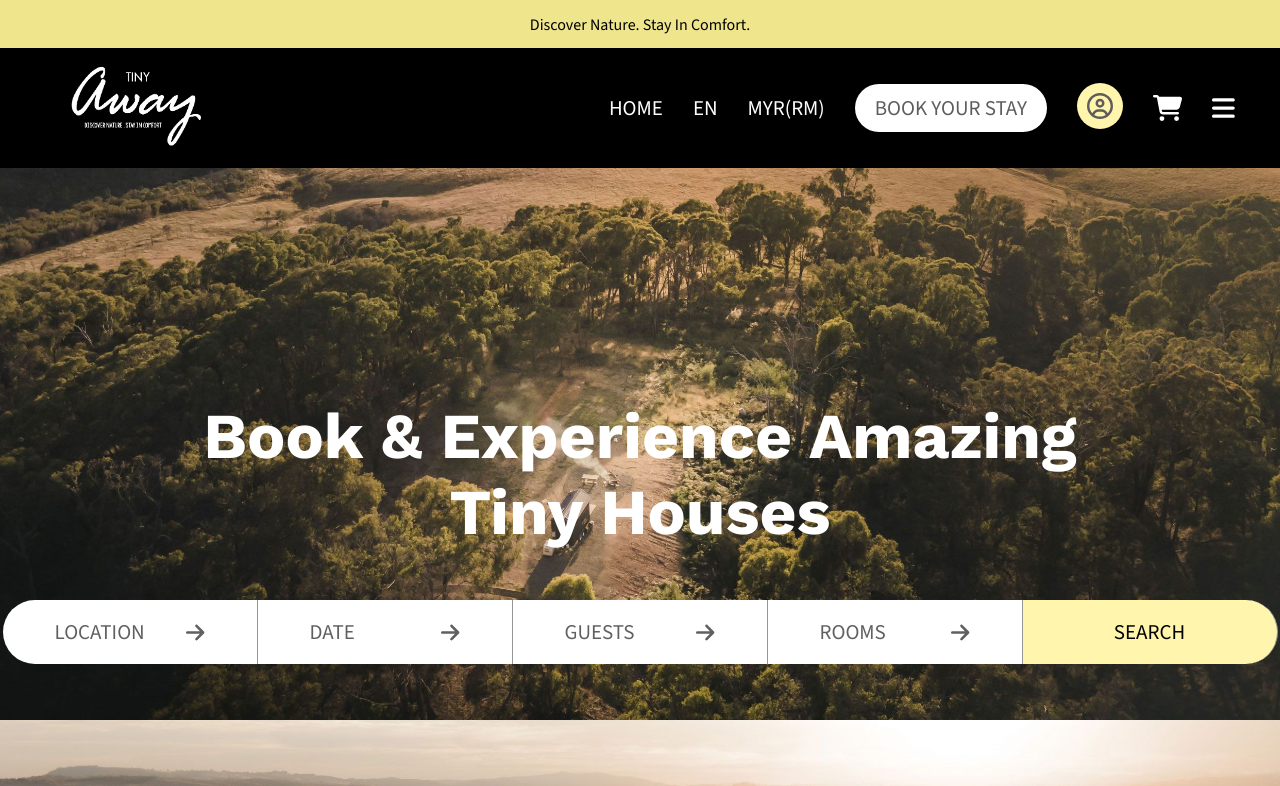
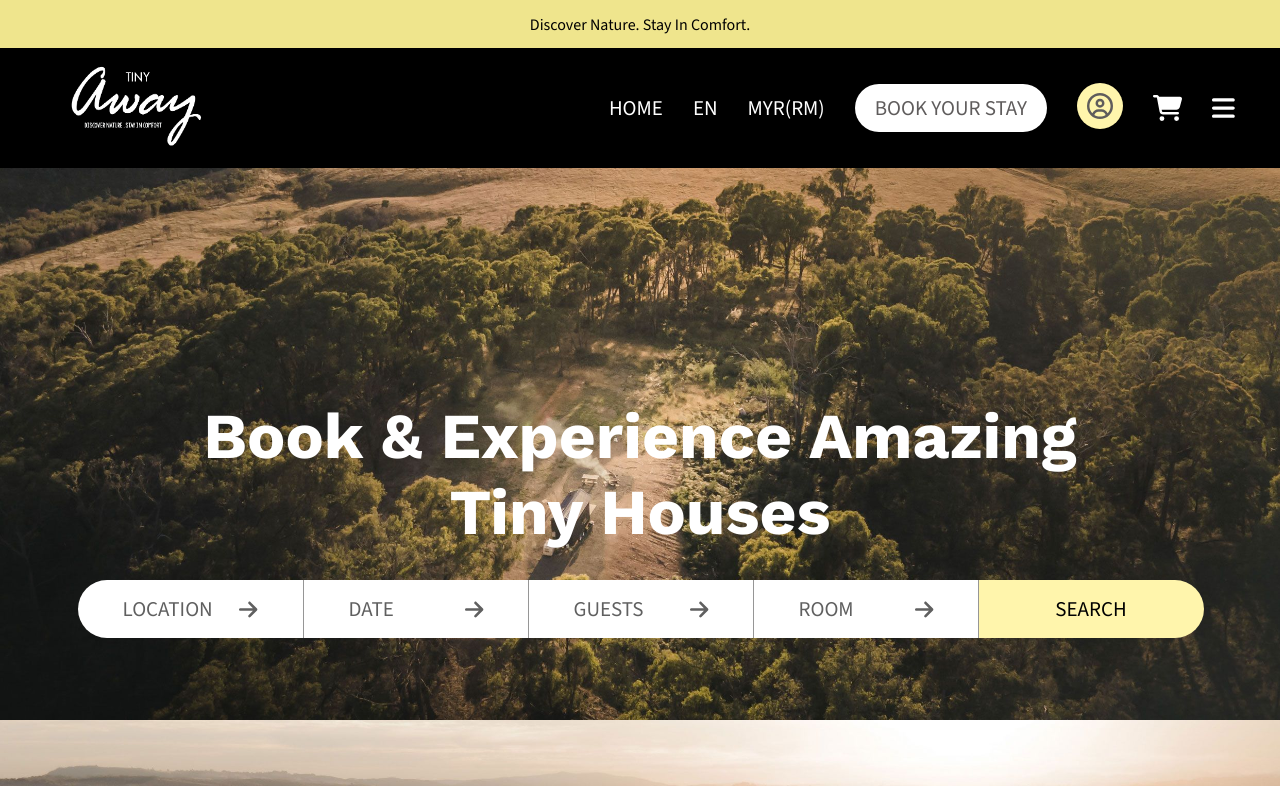
Before and after one commit to Tiny-Assets/tinyaway-mern-clone, a React (Vite) app in the folder frontend/tinyaway-mern/: page / in a window 1280 px wide. Shown: the top 786 px of the page. Built offline with nearby package versions, Linux system fonts and the light colour scheme.

Commit message:
Homepage SearchBar Location Field Set Up without absolute positioning

```diff
--- /dev/null
+++ b/frontend/tinyaway-mern/src/components/search/LocationsSubMenu.tsx
@@ -0,0 +1,26 @@
+import styled from "styled-components";
+
+export default function LocationsSubMenu() {
+    return(
+        <LocationsSub>
+            <Location>AUSTRALIA</Location>
+            <Location>MALAYSIA</Location>
+            <Location>NEW ZEALAND</Location>
+            <Location>TAIWAN</Location>
+            <Location>EUROPE</Location>
+        </LocationsSub>
+    )
+}
+
+const LocationsSub = styled.div`
+    background-color: white;
+    color: var(--corpDarkGrey1);
+    font-size: 21px;
+    padding: 30px 35px;
+    border-bottom-left-radius: 2rem;
+    border-bottom-right-radius: 2rem;
+`
+
+const Location = styled.div`
+    padding: 10px;
+`
--- a/frontend/tinyaway-mern/src/components/search/SearchBar.tsx
+++ b/frontend/tinyaway-mern/src/components/search/SearchBar.tsx
@@ -1,59 +1,57 @@
 import styled from "styled-components"
-import { FontAwesomeIcon } from "@fortawesome/react-fontawesome"
-import { faArrowRight } from "@fortawesome/free-solid-svg-icons"
+import { useState } from "react"
+import SearchField from "./SearchField"
+import LocationsSubMenu from "./LocationsSubMenu";
 
 export default function SearchBar() {
+    const [showLocations, setShowLocations] = useState(false);
+    const [showDates, setShowDates] = useState(false);
+    const [showGuests, setShowGuests] = useState(false);
+    const [showRooms, setShowRooms] = useState(false);
+
+    const toggleLocationMenu = () => {
+        setShowLocations(!showLocations);
+    }
+
     return(
-        <Bar>
-            <SearchField className='start'>
-                <p>LOCATION</p>
-                <FontAwesomeIcon icon={ faArrowRight } />
-            </SearchField>
-            <SearchField>
-                <p>DATE</p>
-                <FontAwesomeIcon icon={ faArrowRight } />
-            </SearchField>
-            <SearchField>
-                <p>GUESTS</p>
-                <FontAwesomeIcon icon={ faArrowRight } />
-            </SearchField>
-            <SearchField>
-                <p>ROOMS</p>
-                <FontAwesomeIcon icon={ faArrowRight } />
-            </SearchField>
-            <SearchField className='end'>
-                <p>SEARCH</p>
-            </SearchField>
-        </Bar>
+        <>
+            <SearchGrid>
+                <SearchField className='start' fieldName='LOCATION' toDo={ toggleLocationMenu } arrow />
+                <SearchField fieldName='DATE' arrow/>
+                <SearchField fieldName='GUESTS' arrow/>
+                <SearchField fieldName='ROOM' arrow/>
+                <SearchField className='end' fieldName='SEARCH' />
+            </SearchGrid>
+            <SubmenuGrid>
+                { showLocations &&
+                    <Sub1>
+                        <LocationsSubMenu/>
+                    </Sub1>
+                }
+            </SubmenuGrid>
+        </>
     )
 }
 
-const Bar = styled.div`
-    display: flex;
+const SearchGrid = styled.div`
+    display: grid;
+    grid-template-columns: repeat(5, 225px);
     justify-content: center;
-    margin-top: 50px;
+    align-items: start;
+    margin-top: 30px;
 `
-const SearchField = styled.div`
-    background-color: white;
-    color: var(--corpDarkGrey1);
-    width: 150px;
-    font-size: 21px;
-    display: flex;
-    justify-content: space-between;
-    align-items: center;
-    border-right: 1px solid var(--corpLightGrey2);
-    padding: 18px 52px;
 
-    &.start{
-        border-top-left-radius: 2rem;
-        border-bottom-left-radius: 2rem;
-    }
+const SubmenuGrid = styled.div`
+    display: grid;
+    grid-template-columns: repeat(45, 25px);
+    grid-template-rows: repeat(5, 50px);
+    justify-content: center;
+    position: relative;
+    top: -30px;
+    z-index: 0;
+`
 
-    &.end{
-        background-color: var(--corpYellow);
-        color: black;
-        justify-content: center;
-        border-top-right-radius: 2rem;
-        border-bottom-right-radius: 2rem;
-    }
+const Sub1 = styled.div`
+    grid-column-start: 1;
+    grid-column-end: 10;
 `
--- /dev/null
+++ b/frontend/tinyaway-mern/src/components/search/SearchField.tsx
@@ -0,0 +1,47 @@
+import styled from "styled-components";
+import { FontAwesomeIcon } from "@fortawesome/react-fontawesome";
+import { faArrowRight } from "@fortawesome/free-solid-svg-icons";
+
+interface SearchFieldProps {
+    className?: string;
+    fieldName: string;
+    toDo?: () => void;
+    arrow?: boolean;
+}
+export default function SearchField({ className, fieldName, toDo, arrow }: SearchFieldProps) {
+    return(
+        <SingleField className={ className } onClick={ toDo }>
+            <p>{ fieldName }</p>
+            { arrow &&
+                <FontAwesomeIcon icon={ faArrowRight } />
+            }
+        </SingleField>
+    )
+}
+
+const SingleField = styled.div`
+    background-color: white;
+    color: var(--corpDarkGrey1);
+    width: 135px;
+    font-size: 21px;
+    display: flex;
+    justify-content: space-between;
+    align-items: center;
+    border-left: 1px solid var(--corpLightGrey2);
+    padding: 15px 45px;
+    z-index: 1;
+
+    &.start{
+        border-top-left-radius: 2rem;
+        border-bottom-left-radius: 2rem;
+        border: none;
+    }
+
+    &.end{
+        background-color: var(--corpYellow);
+        color: black;
+        justify-content: center;
+        border-top-right-radius: 2rem;
+        border-bottom-right-radius: 2rem;
+    }
+`
```
